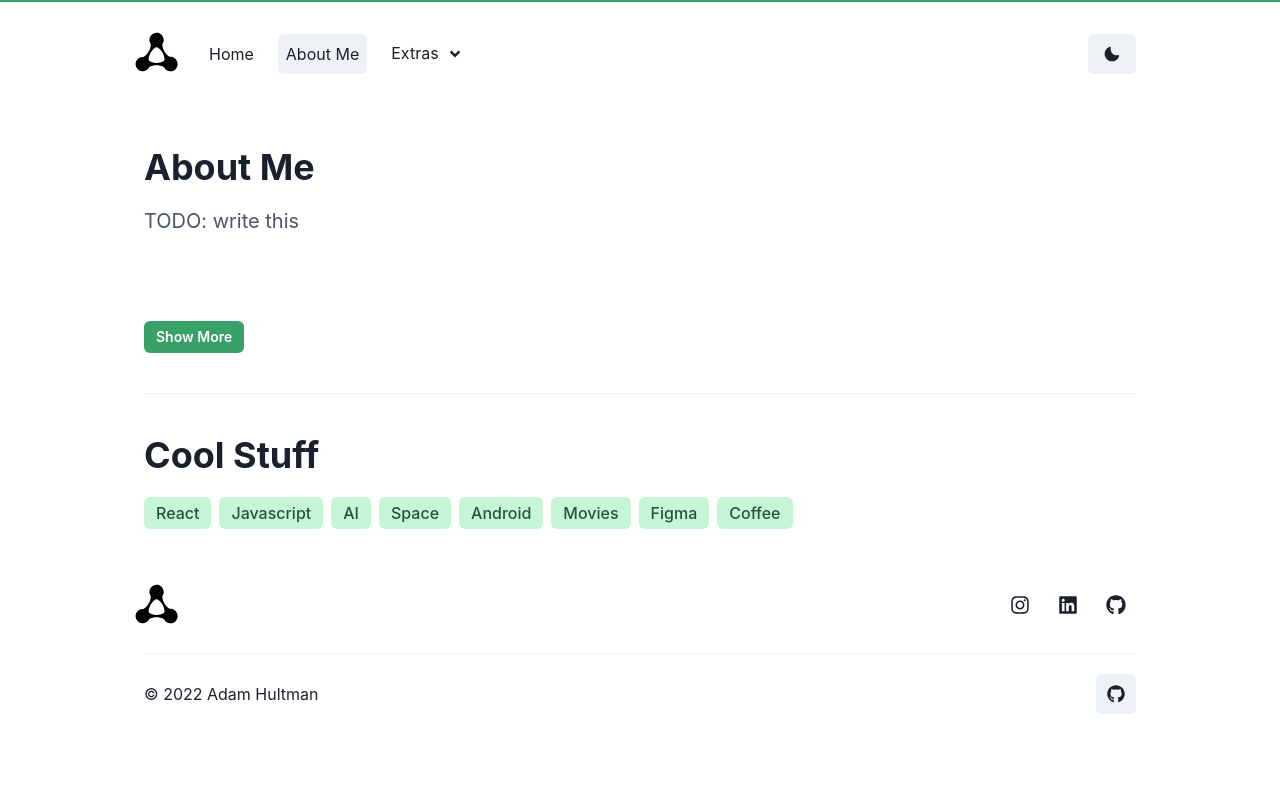
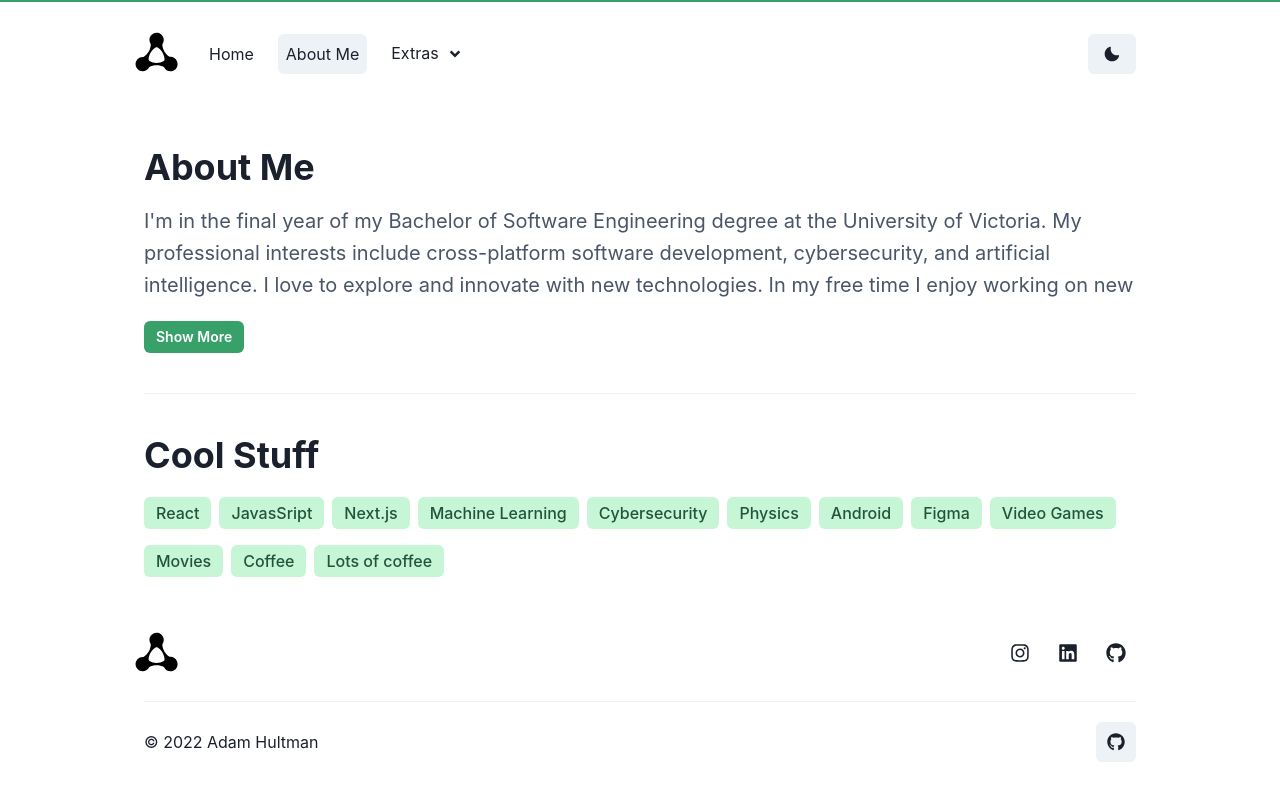
Before and after one commit to ACHultman/achultman-web, a Next.js app: page /about in a window 1280 px wide. Shown: the top 800 px of the page. Built offline with nearby package versions, Linux system fonts and the light colour scheme.

Commit message:
add about content and another contact button

```diff
--- a/src/pages/about.tsx
+++ b/src/pages/about.tsx
@@ -9,22 +9,28 @@ import {
   Collapse,
   LightMode,
   Tag,
+  VStack,
 } from "@chakra-ui/react";
 import Paragraph from "../components/Paragraph";
 import { useState } from "react";
+import Contact from "../components/Home/Contact";
 
 const About = () => {
   const [show, setShow] = useState(false);
 
   const coolStuff = [
     "React",
-    "Javascript",
-    "AI",
-    "Space",
+    "JavasSript",
+    "Next.js",
+    "Machine Learning",
+    "Cybersecurity",
+    "Physics",
     "Android",
+    "Figma",
+    "Video Games",
     "Movies",
-    "Figma",
     "Coffee",
+    "Lots of coffee",
   ];
 
   const handleToggle = () => setShow(!show);
@@ -46,9 +52,38 @@ const About = () => {
                 About Me
               </Heading>
               <Collapse in={show} startingHeight={100}>
-                <Paragraph fontSize="xl" lineHeight={1.6}>
-                  TODO: write this
-                </Paragraph>
+                <VStack>
+                  <Paragraph fontSize="xl" lineHeight={1.6}>
+                    I'm in the final year of my Bachelor of Software Engineering
+                    degree at the University of Victoria. My professional
+                    interests include cross-platform software development,
+                    cybersecurity, and artificial intelligence. I love to
+                    explore and innovate with new technologies. In my free time
+                    I enjoy working on new software projects (mostly ML),
+                    playing guitar, and going on hikes.
+                  </Paragraph>
+                  <Paragraph fontSize="xl" lineHeight={1.6}>
+                    I'm currently involved in a couple of student clubs:
+                    VikeLabs and Vikaxe. These are clubs for software
+                    development and cybersecurity, respectively. For VikeLabs,
+                    I've had the pleasure of hosting a react testing workshop
+                    and am working on a degree planner web application for UVic
+                    students. With Vikaxe, I've participated in a few CTFs and
+                    have learned a lot.
+                  </Paragraph>
+                  <Paragraph fontSize="xl" lineHeight={1.6}>
+                    My experience in industry has been mostly based on co-ops
+                    (paid internships). It includes multiple roles working as a
+                    full-stack software developer, a software developer in test,
+                    and a front-end software developer. These roles have
+                    provided invaluable experience working in a team environment
+                    and have helped me develop my skills in a variety of areas.
+                  </Paragraph>
+                  <Paragraph fontSize="xl" lineHeight={1.6}>
+                    If you've read this far, feel free to reach out!
+                  </Paragraph>
+                  <Contact />
+                </VStack>
               </Collapse>
               <LightMode>
                 <Button
```
